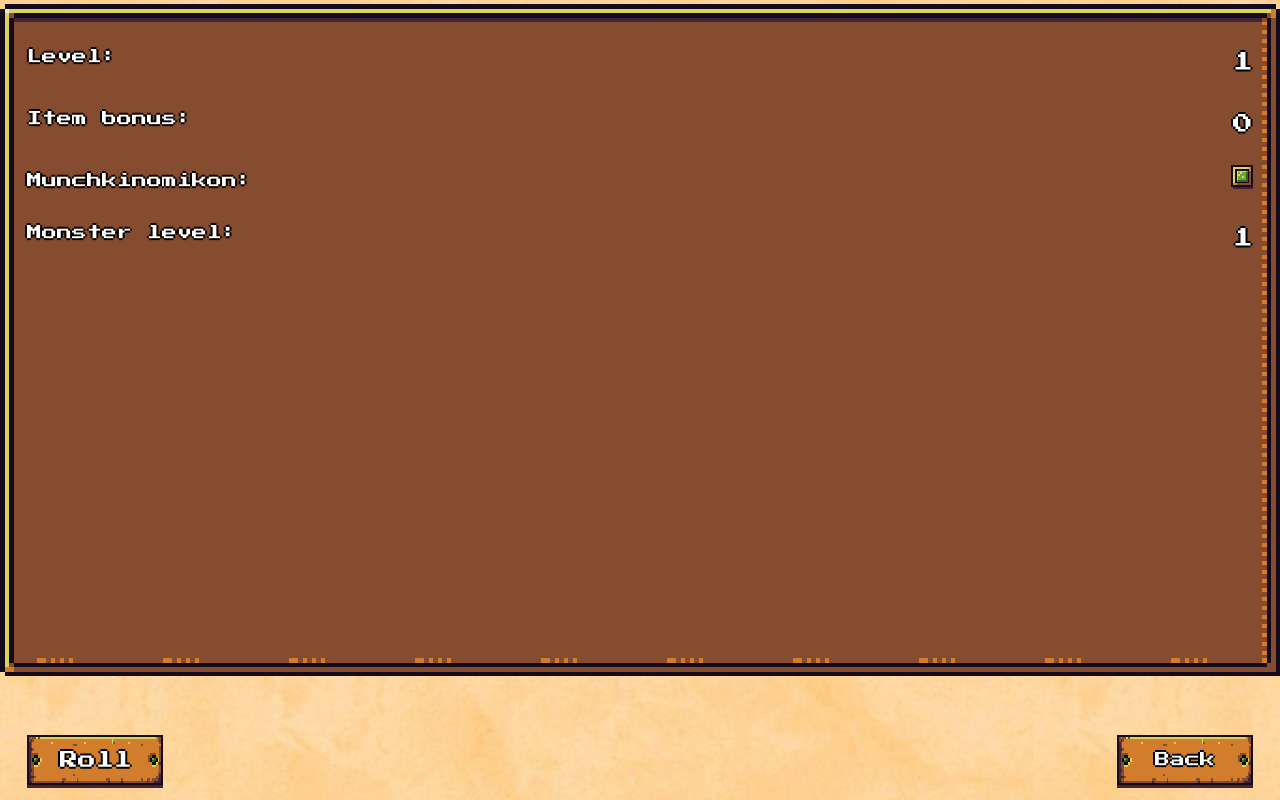
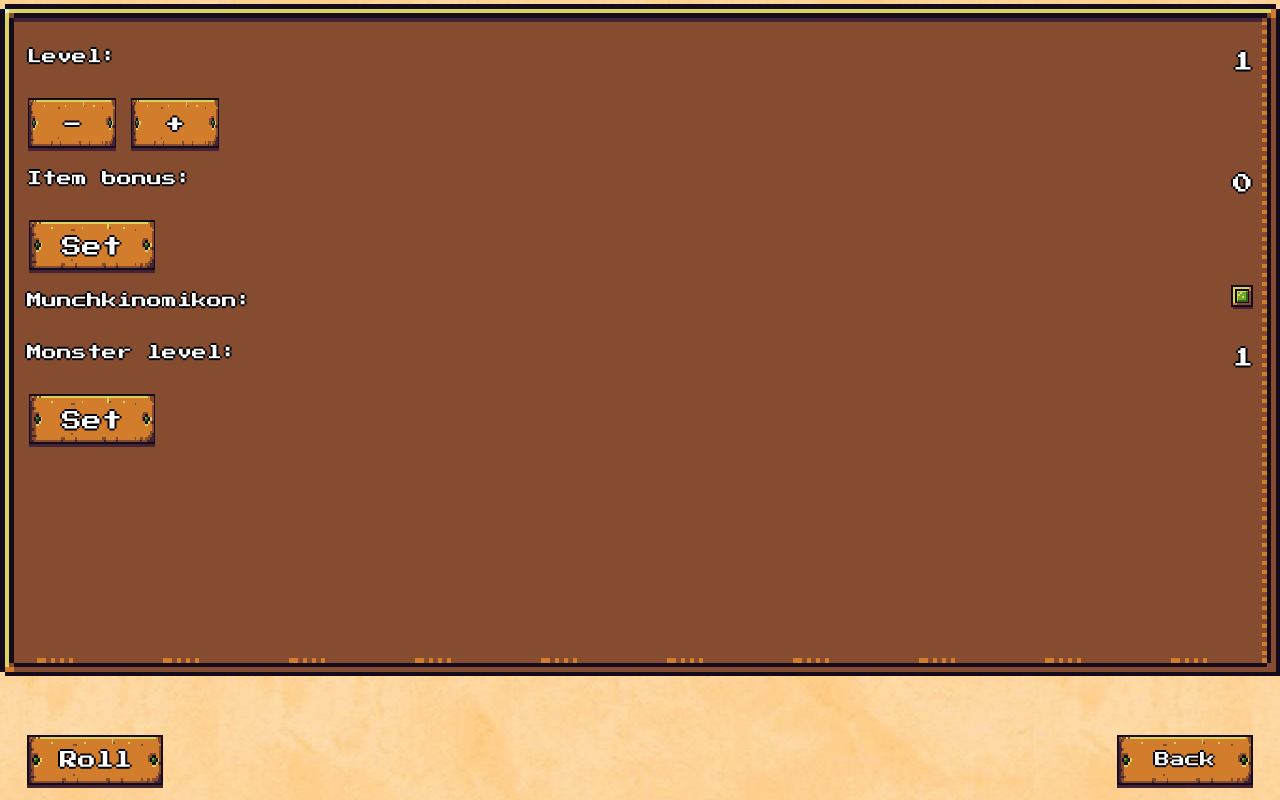
Before and after one commit to Maksneider/LevelCounter, a plain HTML site: page index.html in a window 1280 px wide. Both pictures are taken after a click on the button "Fight". Drawn offline with Linux system fonts and the light colour scheme.

Commit message:
Add setters for bonus

```diff
--- a/index.html
+++ b/index.html
@@ -28,9 +28,16 @@
             <p class="left-text" id="fight-menu-level" style="font-size: 15px;" >Level:</p>
             <p class="right-text" id="fight-level" style="font-size: 20px;">1</p>
           </div>
+          <div class="small-buttons-container">
+            <button id="small-buttons" class="rpgui-button" type="button" onclick="decrease()"><p style="font-size: 20px;">-</p></button>
+            <button id="small-buttons" class="rpgui-button" type="button" onclick="increase()"><p style="font-size: 20px;">+</p></button>
+          </div>
           <div class="fight-menu-container">
             <p class="left-text" id="item-bonus" style="font-size: 15px;">Item bonus:</p>
             <p class="right-text" id="fight-bonus" style="font-size: 20px;">0</p>
+          </div>
+          <div class="small-buttons-container">
+            <button id="small-buttons" class="rpgui-button" type="button" onclick="setBonus()"><p style="font-size: 20px;">Set</p></button>
           </div>
           <div class="fight-menu-container">
             <p class="left-text" id="fight-book">Munchkinomikon:</p>
@@ -39,6 +46,9 @@
           <div class="fight-menu-container">
             <p class="left-text" id="monster">Monster level:</p>
             <p class="right-text" id="monster-level" style="font-size: 20px;">1</p>
+          </div>
+          <div class="small-buttons-container">
+            <button id="small-buttons" class="rpgui-button" type="button" onclick="setMonster()"><p style="font-size: 20px;">Set</p></button>
           </div>
         </div>
       </div>
--- a/script.js
+++ b/script.js
@@ -1,3 +1,4 @@
+
 var lvl=1;
 var lvlD=new Audio();
 lvlD.src="audio/lvlDown.mp3";
@@ -36,6 +37,32 @@
   document.getElementById("roll-number").innerHTML = rolled;
 }
 
+function setBonus() {
+  var bonus = prompt("What's your bonus?");
+  if (bonus === 'chuj'){
+    alert("Sam jesteś chuj");
+  }else if(parseInt(bonus) === parseInt(bonus, 10)){
+    if(parseInt(bonus) > 999 || parseInt(bonus) < 0){
+    document.getElementById("fight-bonus").innerHTML= 0;
+    }else{
+    document.getElementById("fight-bonus").innerHTML= parseInt(bonus);
+    }
+  }
+}
+
+function setMonster() {
+  var bonus = prompt("Set monster's level");
+  if (bonus === 'chuj'){
+    alert("Sam jesteś chuj");
+  }else if(parseInt(bonus) === parseInt(bonus, 10)){
+    if(parseInt(bonus) > 999 || parseInt(bonus) < 0){
+    document.getElementById("monster-level").innerHTML= 0;
+    }else{
+    document.getElementById("monster-level").innerHTML= parseInt(bonus);
+    }
+  }
+}
+
 function fight() {
   hidingController();
 }
--- a/style.css
+++ b/style.css
@@ -106,6 +106,14 @@
   display: none;
 }
 
+@media only screen and (max-width: 768px) {
+  /* For mobile phones: */
+  [id="fight-menu"] {
+    width: 100%;
+    height: 84%;
+  }
+}
+
 .fight-menu-container{
   display: flex;
   justify-content: space-between;
@@ -119,3 +127,13 @@
 .right-text {
   margin-left: auto;
 }
+
+.small-buttons-container{
+  display: inline-block;
+  justify-content: left;
+}
+
+#small-buttons{
+  text-align: center;
+  min-width: 20px;
+}
```
